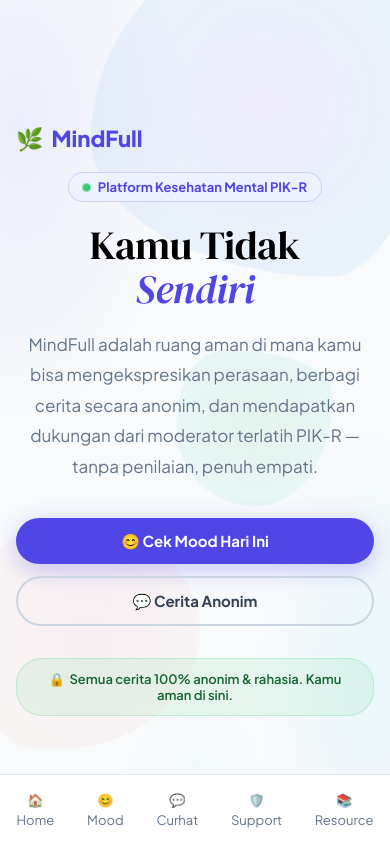
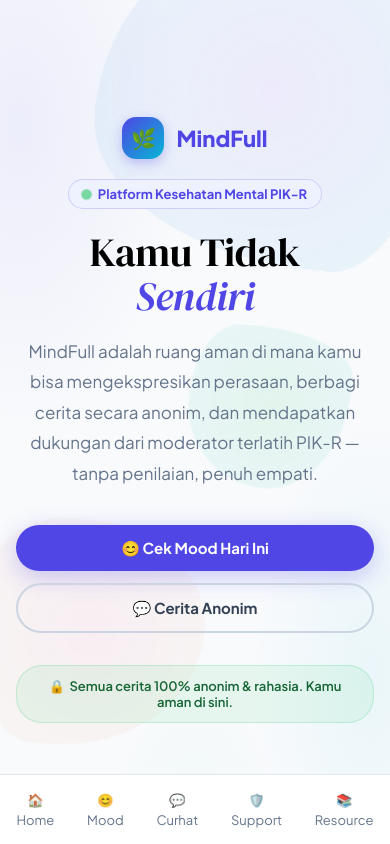
Before and after one commit to PIK-R/MindFull, a plain HTML site: page index.html in a window 390 px wide. Shown: the top 844 px of the page. Drawn offline with nearby package versions, Linux system fonts and the light colour scheme.

Commit message:
Add files via upload

```diff
--- a/index.html
+++ b/index.html
@@ -521,8 +521,9 @@ footer{background:var(--ink);color:rgba(255,255,255,.8)}
   <div class="wrap">
     <div class="h-inner">
       <div>
-        <div class="mobile-brand">
-  🌿 <span>MindFull</span>
+       <div class="mobile-brand">
+        <div class="logo-mk">🌿</div>
+  <span>MindFull</span>
 </div>
         <div class="h-pill">
           <span class="dot" aria-hidden="true"></span>
@@ -1087,6 +1088,24 @@ const ro = new IntersectionObserver(entries => {
 }, { threshold: 0.12 });
 document.querySelectorAll('.rev').forEach(el => ro.observe(el));
 
+function playLogoSound() {
+  const logo = document.querySelector(".mobile-brand .logo-mk");
+
+  // Reset animasi supaya bisa dipicu lagi
+  logo.classList.remove("bounce");
+
+  // Paksa browser reflow
+  void logo.offsetWidth;
+
+  // Jalankan lagi animasinya
+  logo.classList.add("bounce");
+}
+
+const mobileBrand = document.querySelector(".mobile-brand");
+
+if (mobileBrand) {
+  mobileBrand.addEventListener("click", playLogoEffect);
+}
 /* ═══════════════════════════════════════════
    NAV scroll state + hamburger
 ═══════════════════════════════════════════ */
@@ -1255,6 +1274,13 @@ new IntersectionObserver(entries => {
   }
 }, { threshold: 0.3 }).observe(document.getElementById('stats'));
 
+const logoClick = new Audio("click.mp3");
+
+function playLogoSound() {
+  logoClick.currentTime = 0;
+  logoClick.play();
+}
+
 /* ═══════════════════════════════════════════
    RENDER RESOURCES
 ═══════════════════════════════════════════ */
@@ -1335,6 +1361,21 @@ lucide.createIcons();
 </body>
 </html>
 <style>
+  .logo-mk.bounce {
+  animation: logoBounce .35s ease;
+}
+
+@keyframes logoBounce {
+  0%   { transform: scale(1) rotate(0deg); }
+  50%  { transform: scale(1.15) rotate(-10deg); }
+  100% { transform: scale(1) rotate(0deg); }
+}
+
+ .mobile-brand:hover .logo-mk,
+.mobile-brand:active .logo-mk {
+  transform: rotate(-10deg) scale(1.1);
+}
+
   @media (max-width: 768px) {
   .wrap {
     padding: 0 16px;
@@ -1455,4 +1496,45 @@ lucide.createIcons();
     padding-top: 32px;
   }
 }
+
+.mobile-brand {
+  display: flex;
+  justify-content: center;
+  align-items: center;
+  gap: 12px;
+  margin-bottom: 20px;
+}
+
+.mobile-brand .logo-mk {
+  width: 42px;
+  height: 42px;
+  border-radius: 14px;
+
+  display: flex;
+  justify-content: center;
+  align-items: center;
+
+  background: linear-gradient(135deg, var(--pri), var(--sec));
+  color: white;
+  font-size: 20px;
+}
+
+.mobile-brand {
+  display: none;
+}
+
+@media (max-width: 768px) {
+  .mobile-brand {
+    display: flex;
+    justify-content: center;
+    align-items: center;
+    gap: 12px;
+
+    margin-bottom: 20px;
+
+    font-size: 22px;
+    font-weight: 800;
+    color: var(--pri);
+  }
+}
 </style>
```
Also changed, not shown: 1 other file.
